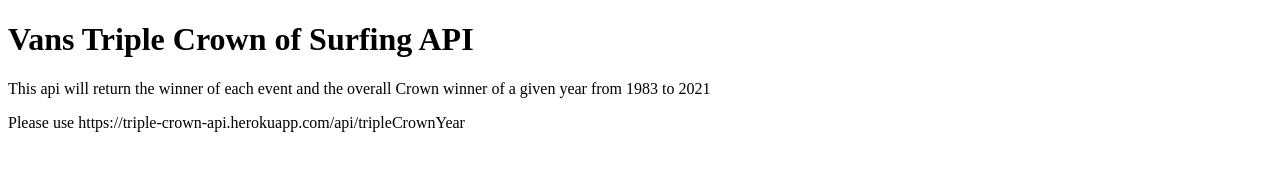
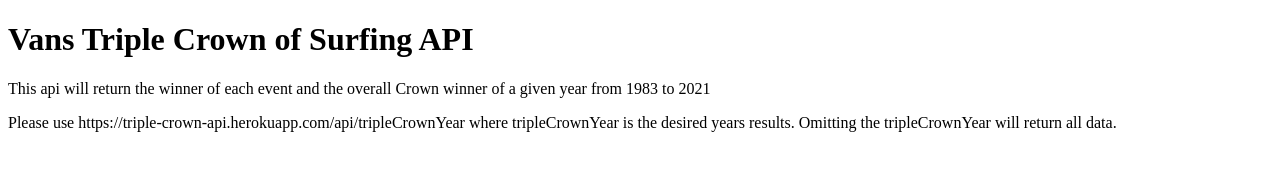
Before and after one commit to kmal808/triple-crown-api, a website: page index.html in a window 1280 px wide. Drawn offline with Linux system fonts and the light colour scheme.

Commit message:
updated api documentation

```diff
--- a/index.html
+++ b/index.html
@@ -9,6 +9,6 @@
 <body>
   <h1>Vans Triple Crown of Surfing API</h1>
   <p>This api will return the winner of each event and the overall Crown winner of a given year from 1983 to 2021</p>
-  <p>Please use https://triple-crown-api.herokuapp.com/api/tripleCrownYear</p>
+  <p>Please use https://triple-crown-api.herokuapp.com/api/tripleCrownYear where tripleCrownYear is the desired years results. Omitting the tripleCrownYear will return all data.</p>
 </body>
 </html>
```
